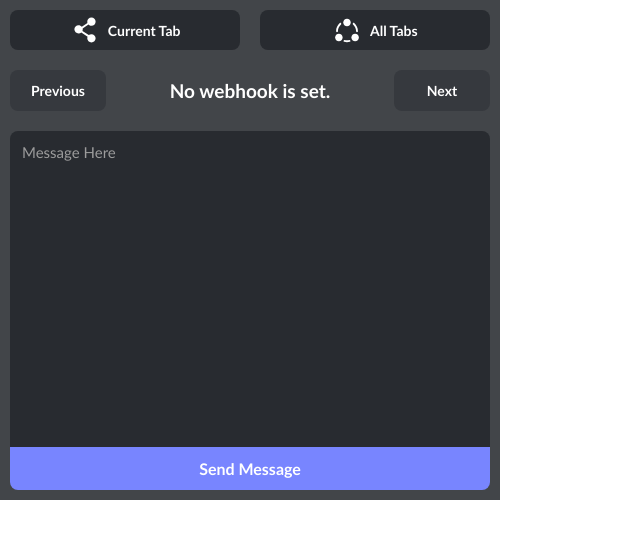
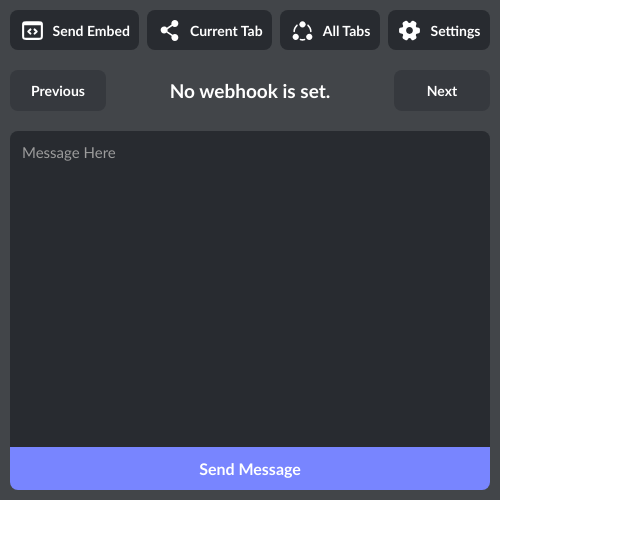
Before and after one commit to ShazamBolt8/dispatch_rider, a browser extension: page index.html in a window 1280 px wide. Shown: the whole page, without its empty margins (0-640 px from the left). Drawn offline with Linux system fonts and the light colour scheme.

Commit message:
Added and styled embed and settings button

```diff
--- a/index.html
+++ b/index.html
@@ -10,13 +10,20 @@
 		<div class="container">
 			<!--The place to share buttons-->
 			<div class="extraOptions">
+				<button>
+					<object data="/assets/make_embed.svg" type="image/svg+xml"></object>
+					Send Embed
+				</button>
 				<button id="shareCurrentTab">
-          <object data="/assets/share_current.svg"type="image/svg+xml"></object>
+					<object data="/assets/share_current.svg" type="image/svg+xml"></object>
 					Current Tab
 				</button>
 				<button id="shareAllTab">
 					<object data="/assets/share_all.svg" type="image/svg+xml"></object>
 					All Tabs
+				</button>
+				<button><object data="/assets/settings.svg" type="image/svg+xml"></object>
+					Settings
 				</button>
 			</div>
 			<!--The place to toggle between webhooks-->
--- a/styles/style.css
+++ b/styles/style.css
@@ -42,6 +42,9 @@ body {
   padding: 10px;
   color: #fff;
 }
+.extraOptions{
+  gap: 8px;
+}
 
 input[type="text"]:hover,
 #prevHook:hover,
@@ -74,8 +77,8 @@ input[type="submit"]:active {
   font-weight: bold;
   border-radius: 8px;
   background: #282b30;
-  padding: 2px;
-  width: 48%;
+  padding: 2px 2px;
+  flex-grow: 1;
   font-size: 14px;
   color: #fff;
   border: none;
@@ -87,8 +90,8 @@ input[type="submit"]:active {
   gap: 8px;
 }
 .extraOptions button object {
-  height: 30px;
-  width: 30px;
+  height: 25px;
+  width: 25px;
   pointer-events: none;
 }
 
```
Lines whose indentation alone changed are shown as unchanged.
